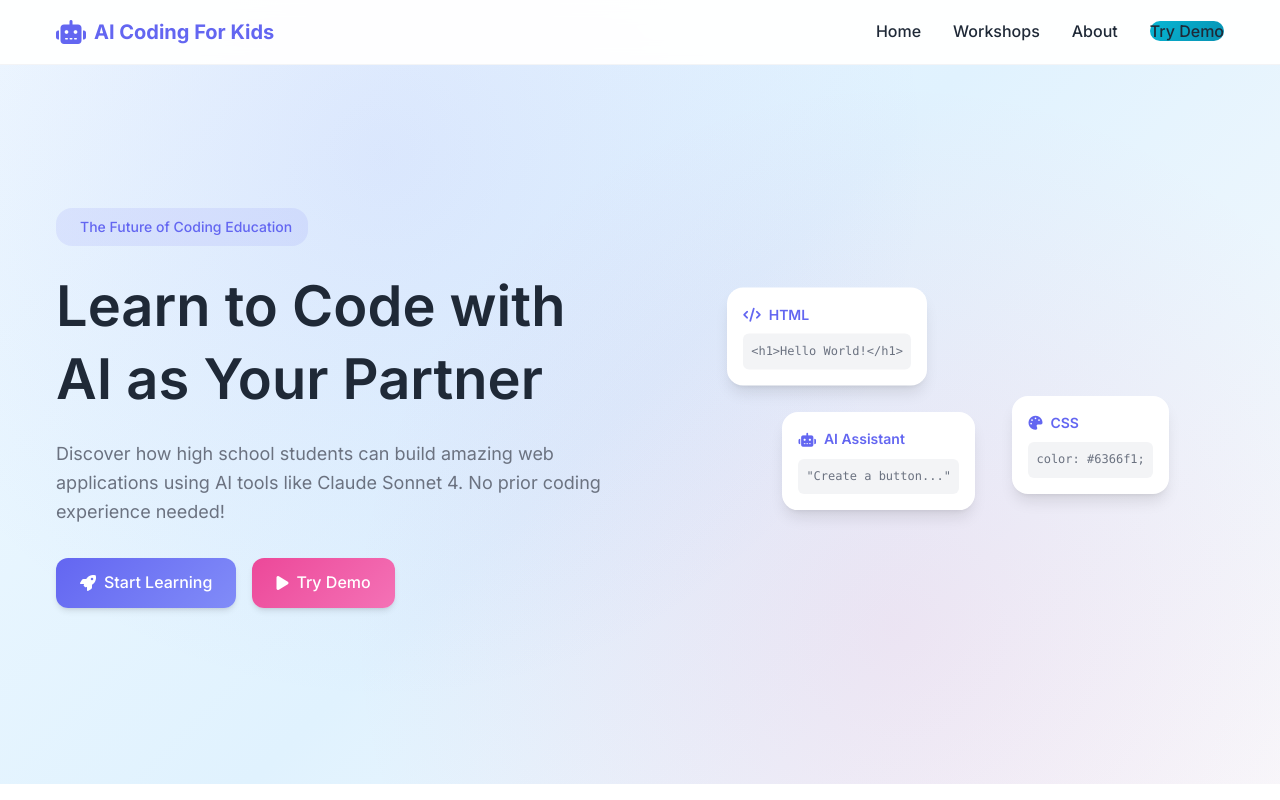
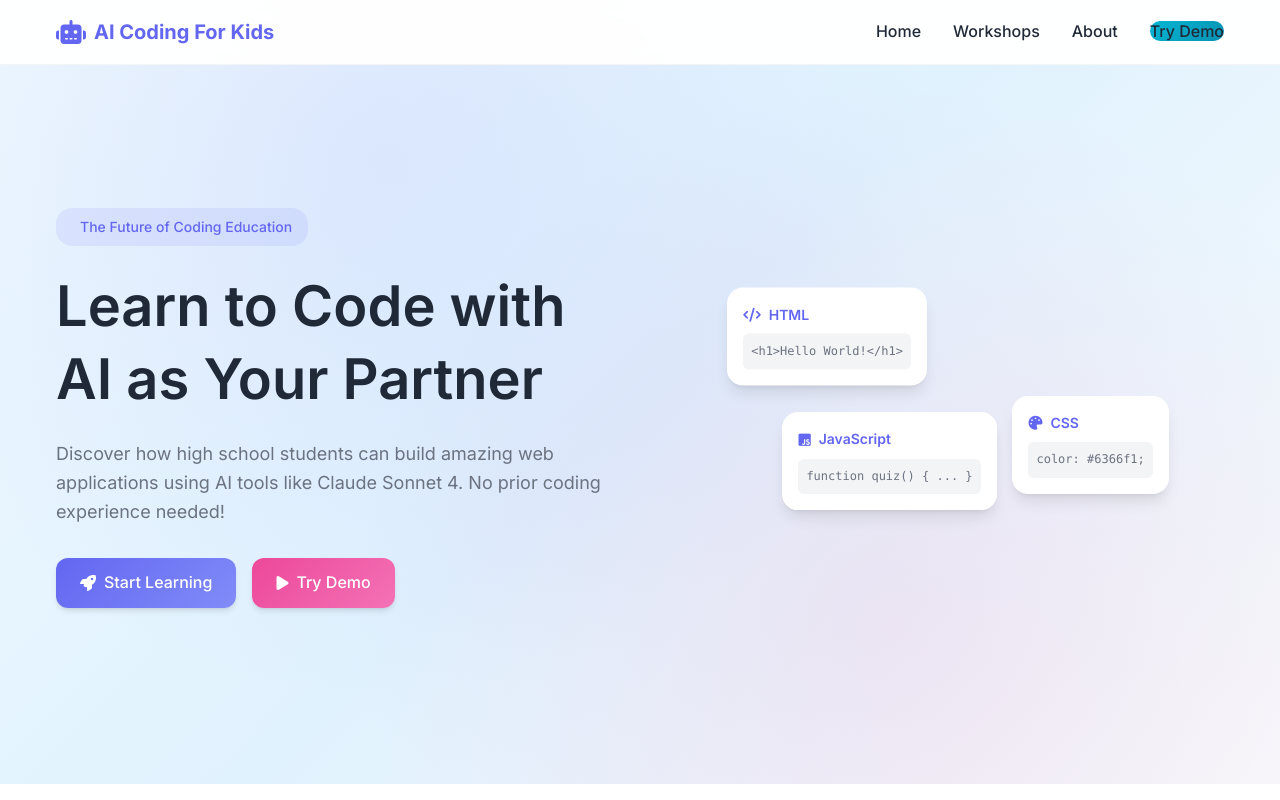
Before and after one commit to ernfun1/ai-coding-for-kids, a plain HTML site: page index.html in a window 1280 px wide. Shown: the top 800 px of the page. Drawn offline with Linux system fonts and the light colour scheme.

Commit message:
Change floating card from AI Assistant to JavaScript

```diff
--- a/index.html
+++ b/index.html
@@ -86,11 +86,11 @@
                     </div>
                     <div class="floating-card card-3">
                         <div class="card-header">
-                            <i class="fas fa-robot"></i>
-                            <span>AI Assistant</span>
+                            <i class="fab fa-js-square"></i>
+                            <span>JavaScript</span>
                         </div>
                         <div class="card-content">
-                            "Create a button..."
+                            function quiz() { ... }
                         </div>
                     </div>
                 </div>
```
